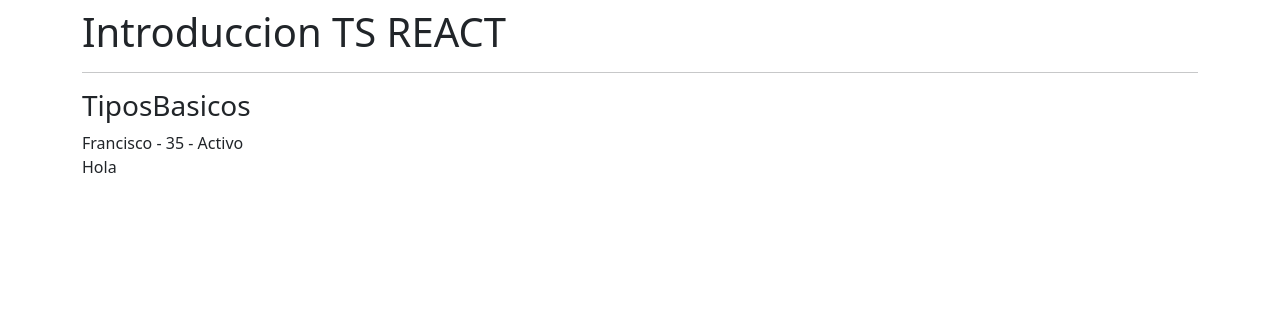
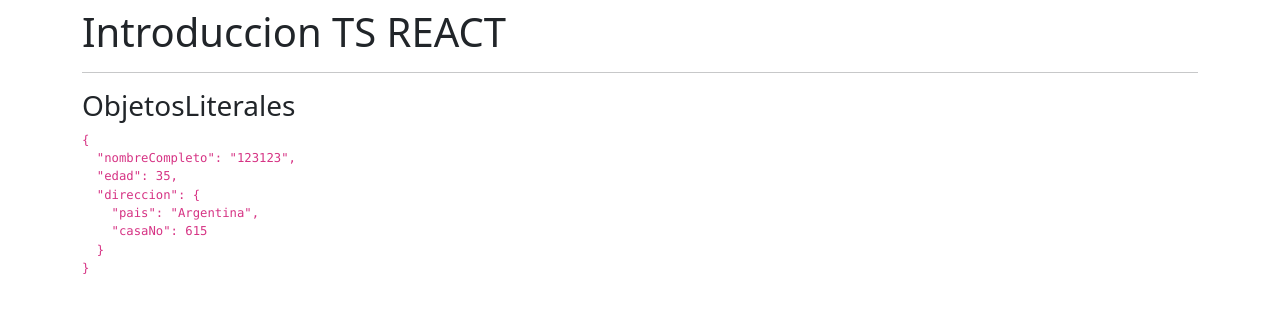
Before and after one commit to fmoraless/01-reforzamiento, a React (Create React App) app: page / in a window 1280 px wide. Shown: the top 312 px of the page. Built offline with nearby package versions, Linux system fonts and the light colour scheme.

Commit message:
chore: objetos literales

```diff
--- a/src/App.tsx
+++ b/src/App.tsx
@@ -1,11 +1,13 @@
-import { TiposBasicos } from "./typescript/TiposBasicos"
+import { ObjetosLiterales } from "./typescript/ObjetosLiterales"
+//import { TiposBasicos } from "./typescript/TiposBasicos"
 
 const App = () => {
   return (
     <div className='mt-2'>
       <h1>Introduccion TS REACT</h1>
       <hr />
-      <TiposBasicos />
+      {/* <TiposBasicos /> */}
+      <ObjetosLiterales />
       </div>
   )
 }
--- /dev/null
+++ b/src/typescript/ObjetosLiterales.tsx
@@ -0,0 +1,30 @@
+interface Persona {
+    nombreCompleto: string;
+    edad: number;
+    direccion: Direccion
+}
+interface Direccion {
+    pais: string;
+    casaNo: number;
+}
+
+export const ObjetosLiterales = () => {
+    const persona: Persona = {
+        nombreCompleto: 'Francisco',
+        edad: 35,
+        direccion: {
+            pais: 'Argentina',
+            casaNo: 615
+        }
+    }
+    persona.nombreCompleto = '123123'
+  return (
+    <div>
+        <h3>ObjetosLiterales</h3>
+        <code><pre>{
+            JSON.stringify(persona, null, 2)
+            }
+            </pre></code>
+    </div>
+  )
+}
```
